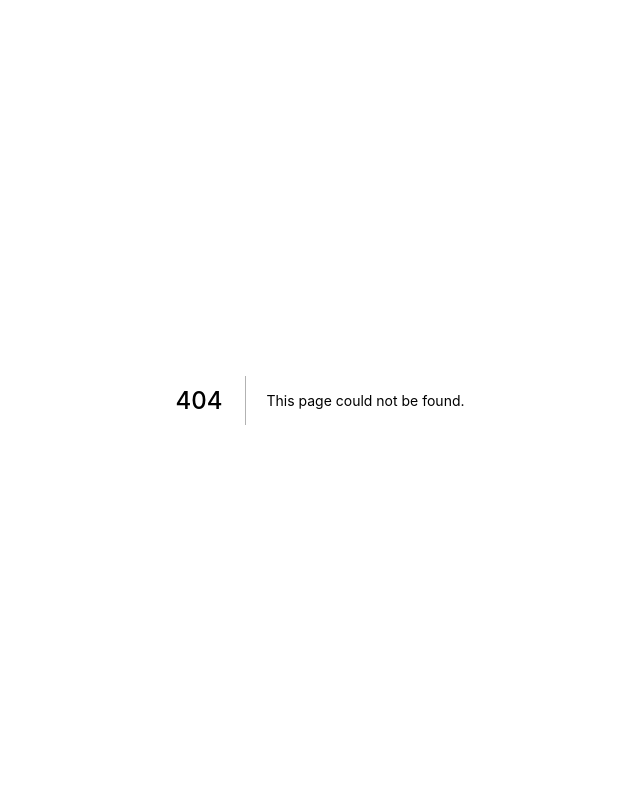
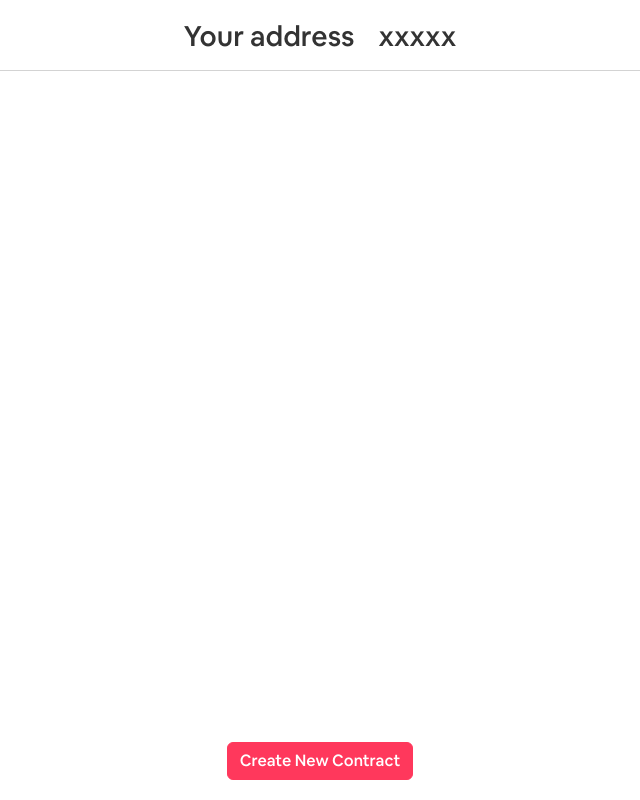
Before and after one commit to royc0003/some-awesome-sodium, a Next.js app: page /main in a window 1280 px wide. Before the commit this address had no page. Shown: the whole page, without its empty margins (320-960 px from the left). Built offline with nearby package versions, Linux system fonts and the light colour scheme.

Commit message:
feat: included main page

```diff
--- a/package.json
+++ b/package.json
@@ -15,6 +15,7 @@
     "react": "18.2.0",
     "react-bootstrap": "^2.5.0",
     "react-dom": "18.2.0",
+    "react-web-vector-icons": "^1.0.2",
     "typescript": "^4.7.4"
   },
   "devDependencies": {
--- /dev/null
+++ b/pages/main.js
@@ -0,0 +1,28 @@
+import Stack from "react-bootstrap/Stack";
+import Container from "react-bootstrap/Container";
+import Row from "react-bootstrap/Row";
+import Col from "react-bootstrap/Col";
+import Button from "react-bootstrap/Button";
+import styles from "../styles/Main.module.scss";
+
+export default function main() {
+  return (
+    <Stack direction="vertical" className={styles.mainBody} gap={2}>
+      <Row className={styles.header} xs="auto">
+        <Col>
+          <h3>Your address</h3>
+        </Col>
+        <Col>
+          <h3>xxxxx</h3>
+        </Col>
+      </Row>
+      <div className={styles.divider}></div>
+
+      <Row className={styles.createContractButtonBox}>
+        <Button className={styles.createContractButton}>
+          Create New Contract
+        </Button>
+      </Row>
+    </Stack>
+  );
+}
--- /dev/null
+++ b/styles/Main.module.scss
@@ -0,0 +1,42 @@
+@use 'base/typography';
+@use 'base/colors';
+
+/*
+Sass for main page
+*/
+.mainBody {
+    width: 100%;
+    display: flex;
+    justify-content: center;
+    align-items: center;
+    font-family: typography.$airbnb-md;
+    color: colors.$black-main;
+}
+
+.header {
+    margin-top: 20px;
+    width: 100%;
+    justify-content: center;
+}
+
+.divider {
+    border-bottom: 1px solid lightgray;
+    flex-grow: 1;
+    width: 100%;
+  }
+
+.createContractButtonBox {
+    position: fixed;
+    bottom: 0;
+    margin-bottom: 20px;
+}
+
+.createContractButton {
+    background-color: colors.$pink;
+    border-color: colors.$pink;
+}
+
+.createContractButton:hover {
+    background-color: colors.$pink-lighter !important;
+    border-color: colors.$pink-lighter !important;
+}
--- /dev/null
+++ b/styles/base/_colors.scss
@@ -0,0 +1,9 @@
+$pink: #FF385C;
+$pink-darker: #ff1944;
+$pink-lighter: #ff9396;
+$black-secondary: #222222;
+$black-main: #333333;
+$black: #484848;
+$black-lighter: #b19c9c80;
+$white: #fff;
+$bg-gray: #24292e;
--- a/styles/globals.scss
+++ b/styles/globals.scss
@@ -1,11 +1,13 @@
+@use 'base/typography';
+@use 'base/colors';
 @import 'bootstrap/scss/bootstrap.scss';
 
 html,
 body {
   padding: 0;
   margin: 0;
-  font-family: -apple-system, BlinkMacSystemFont, Segoe UI, Roboto, Oxygen,
-    Ubuntu, Cantarell, Fira Sans, Droid Sans, Helvetica Neue, sans-serif;
+  font-family: typography.$airbnb-md,'Segoe UI', Tahoma, Geneva, Verdana, sans-serif ;
+  background-color: colors.$white;
 }
 
 a {
@@ -22,7 +24,6 @@ a {
     color-scheme: dark;
   }
   body {
-    color: white;
-    background: black;
+    color: colors.$black;
   }
 }
```
Also changed, not shown: 2 other files (tests, documents, lock files or other folders).
